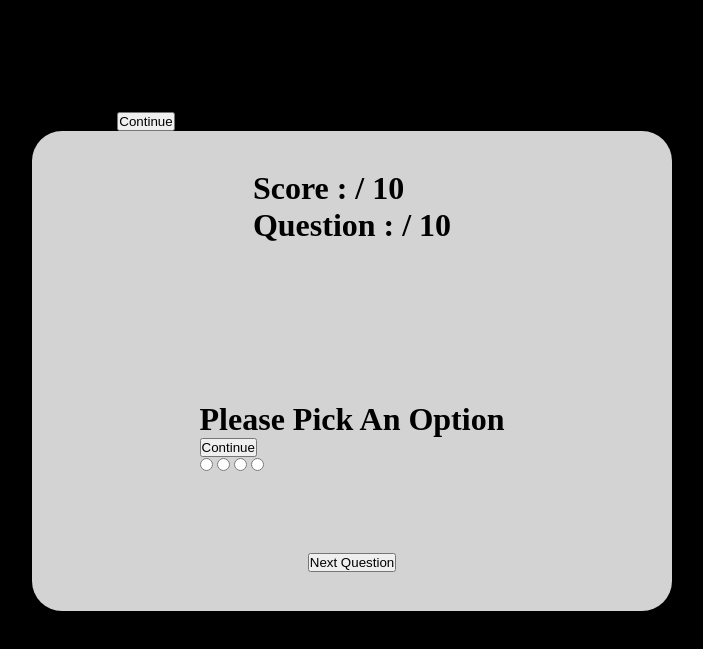
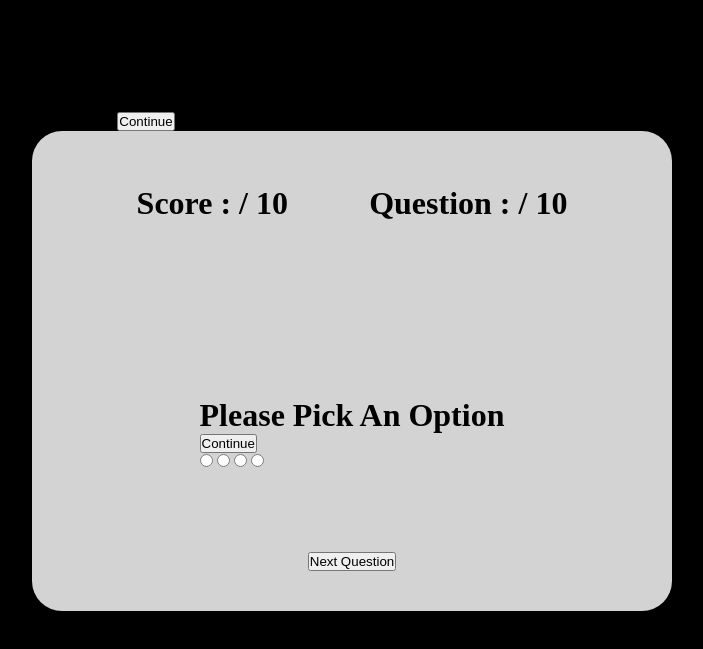
Before and after one commit to amianivictor/Independent-Project---Quiz-Board, a plain HTML site: page index.html in a window 1280 px wide. Shown: the part 93-742 px from the top of the page, without its empty margins (288-991 px from the left). Drawn offline with Linux system fonts and the light colour scheme; a script that the page names is missing.

Commit message:
detail container commit

```diff
--- a/style.css
+++ b/style.css
@@ -34,3 +34,10 @@ main{
     justify-content: space-around;
     border-radius: 30px;
 }
+.game-details-container{
+    width: 80%;
+    height: 4rem;
+    display: flex;
+    justify-content: space-around;
+    align-items: center;
+}
```
